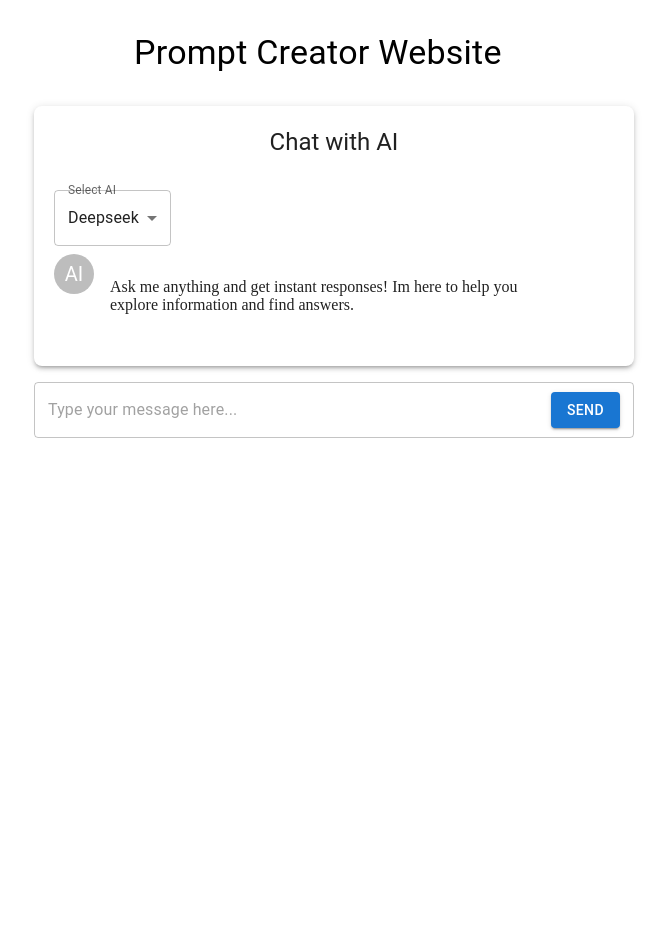
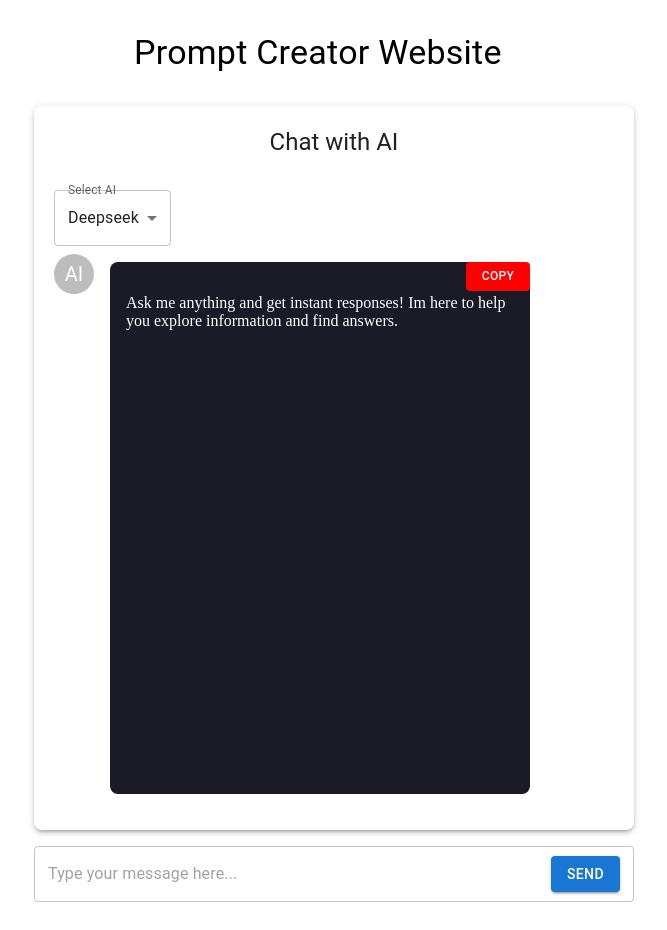
Before and after one commit to Ai-startups-web3/ai-prompt-generator, a React (Vite) app in the folder frontend/: page / in a window 1280 px wide. Shown: the whole page, without its empty margins (306-973 px from the left). Before the commit the page ends 800 px from the top, so only its background shows below. Built offline with nearby package versions, Linux system fonts and the light colour scheme.

Commit message:
Update markdown

```diff
--- a/frontend/src/components/AiSelection.tsx/AiSelection.tsx
+++ b/frontend/src/components/AiSelection.tsx/AiSelection.tsx
@@ -6,7 +6,7 @@ import { AppDispatch } from '../../lib/store';
 import { fetchChatResponse } from '../../lib/slices/Ai/AiApiSlice';
 import { selectChatMessages, selectLoading } from '../../lib/slices/Ai/AiSlice';
 import { AIModel } from '../../Datatypes/enums';
-import Markdown from 'react-markdown';
+import { MarkdownBlock } from '../Markdown';
 
 const AiPromptGenerator = () => {
   const [input, setInput] = useState('');
@@ -76,9 +76,7 @@ const AiPromptGenerator = () => {
                 <Avatar sx={{ marginRight: '8px' }}>AI</Avatar>
               )}
               <Box sx={{ maxWidth: '75%', wordWrap: 'break-word', padding: '8px', borderRadius: '20px', boxShadow: message.role === 'user' ? '0 1px 3px rgba(0,0,0,0.2)' : 'none' }}>
-                <Markdown>
-                  {message.content}
-                </Markdown>
+                <MarkdownBlock code={message.content} />
               </Box>
             </Box>
           ))}
--- /dev/null
+++ b/frontend/src/components/Markdown/index.tsx
@@ -0,0 +1,64 @@
+import ReactMarkdown from 'react-markdown';
+import { FC, useEffect, useState } from 'react';
+import { Box, Button } from '@mui/material';
+
+interface Props {
+  code: string;
+  editable?: boolean;
+  onChange?: (value: string) => void;
+}
+
+export const MarkdownBlock: FC<Props> = ({
+  code,
+  editable = false,
+  onChange = () => {},
+}) => {
+  const [copyText, setCopyText] = useState<string>('Copy');
+
+  useEffect(() => {
+    const timeout = setTimeout(() => {
+      setCopyText('Copy');
+    }, 2000);
+
+    return () => clearTimeout(timeout);
+  }, [copyText]);
+
+  return (
+    <Box position="relative">
+      <Button
+        sx={{
+          position: 'absolute',
+          right: 0,
+          top: 0,
+          zIndex: 10,
+          bgcolor: 'red',
+          color: 'white',
+          fontSize: '0.75rem',
+          padding: '4px',
+          '&:hover': { bgcolor: '#2D2E3A' },
+          '&:active': { bgcolor: '#2D2E3A' },
+          borderRadius: '4px',
+        }}
+        onClick={() => {
+          navigator.clipboard.writeText(code);
+          setCopyText('Copied!');
+        }}
+      >
+        {copyText}
+      </Button>
+
+      <Box
+        sx={{
+          p: 2,
+          height: '500px',
+          bgcolor: '#1A1B26',
+          color: 'white',
+          overflow: 'auto',
+          borderRadius: '8px',
+        }}
+      >
+        <ReactMarkdown>{code}</ReactMarkdown>
+      </Box>
+    </Box>
+  );
+};
```
